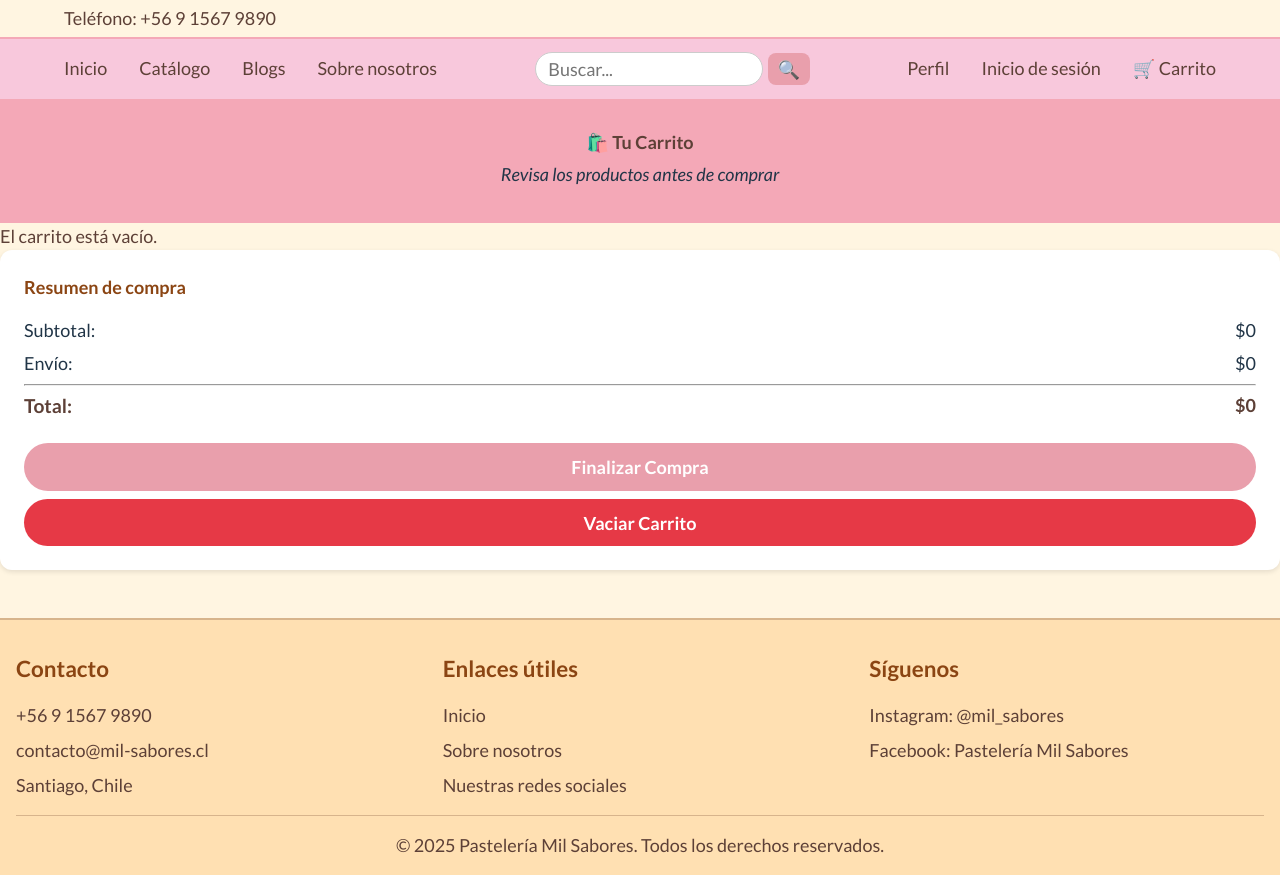
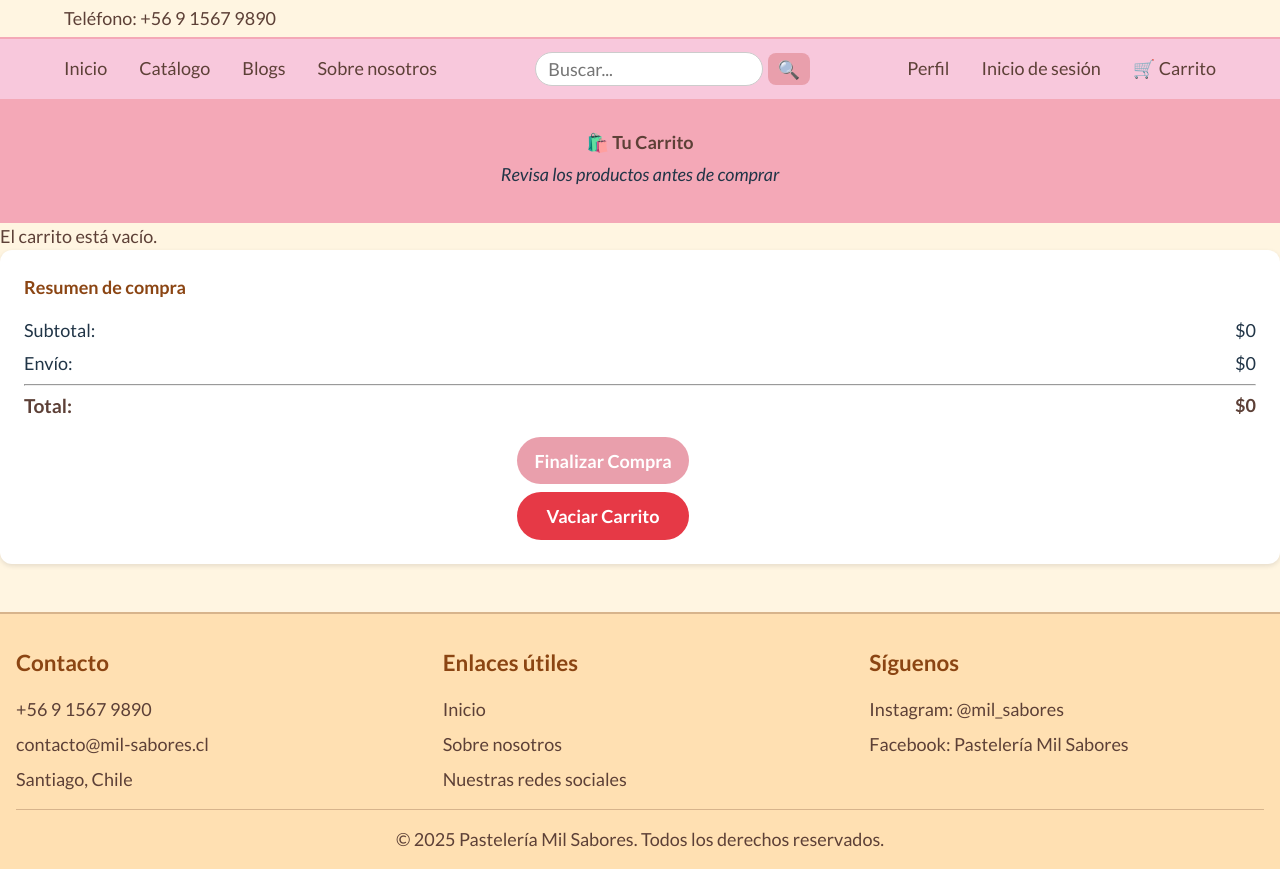
Before and after one commit to browatalafac/Fullstack-react, a React (Vite) app: page /cart in a window 1280 px wide. Built offline with nearby package versions, Linux system fonts and the light colour scheme.

Commit message:
Sr achico el boton de finalziar compra y vaciar carrito en el carrito

```diff
--- a/src/components/organisms/Car/Car.css
+++ b/src/components/organisms/Car/Car.css
@@ -118,7 +118,7 @@
   color: #5D4037;
 }
 
-/* Item carrito */
+
 .car-root .cart-item {
   display: flex;
   align-items: center;
@@ -205,7 +205,7 @@
 }
 
 .car-root .checkout-btn {
-  width: 100%;
+  width: 14%;
   margin-top: 1rem;
   padding: 0.8rem;
   border: none;
@@ -215,6 +215,9 @@
   font-weight: 600;
   cursor: pointer;
   transition: 0.3s ease, transform 0.2s;
+  margin-left: 40%;
+  display: flex;
+  justify-content: center;
 }
 
 .car-root .checkout-btn:hover {
--- a/src/components/organisms/Catalogo/Catalogo.css
+++ b/src/components/organisms/Catalogo/Catalogo.css
@@ -189,6 +189,8 @@
     margin-bottom: 0.5rem;
 }
 
+
+
 /* === IMÁGENES === */
 .catalog-root .img-TC001 { background-image: url('https://tortasdelacasa.com/wp-content/uploads/2024/02/DSC4340-scaled.jpg'); }
 .catalog-root .img-TC002 { background-image: url('https://images.aws.nestle.recipes/original/2024_10_23T06_40_18_badun_images.badun.es_tarta_fria_de_chocolate_blanco_con_frutas.jpg'); }
```
